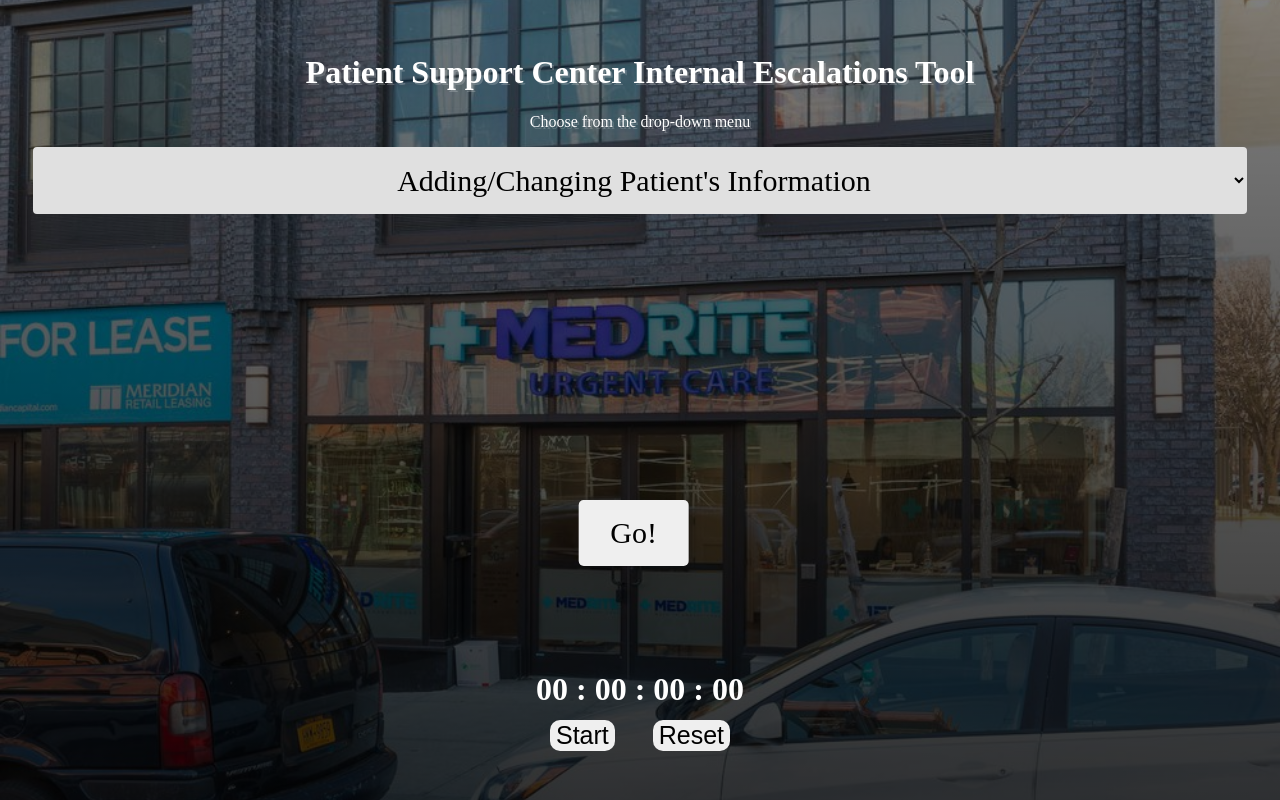
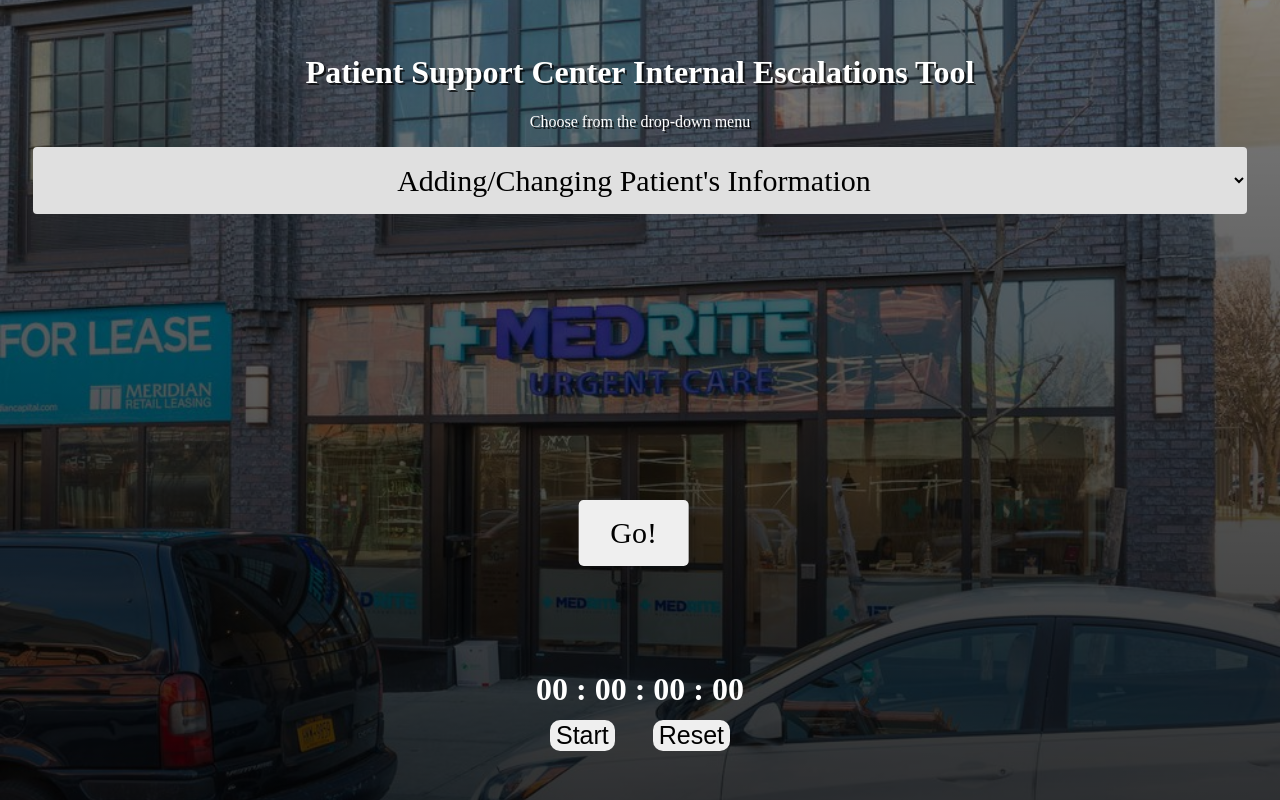
Before and after one commit to youssefkead/Medrite, a plain HTML site: page index.html in a window 1280 px wide. Drawn offline with Linux system fonts and the light colour scheme; a web font is replaced by a local one.

Commit message:
Add files via upload

```diff
--- a/mystyle.css
+++ b/mystyle.css
@@ -1,4 +1,5 @@
 body {
+  /*SPECIAL THANKS TO MIEVEE FOR THE COOL PIC*/
   background-image: url('myv.jpg');
   background-repeat: no-repeat;
   background-attachment: fixed;
@@ -23,10 +24,16 @@ body {
 }
 
 .shadow-center-text {
-  text-shadow: 2px 2px rgba(255,255,255,0.2);
+  text-shadow: 2px 2px rgba(0,0,0,0.7);
   text-align:center;
 
 }
+
+/*
+.outline-text{
+  -webkit-text-stroke: 0.4px black;
+}
+*/
 
 #select-tool {
   width: 100%;
@@ -152,6 +159,7 @@ height: 50px;
 }
 
 
+
 .start-button{
     border: none;
   margin: 0;
```
Also changed, not shown: index.html (+5 -0 lines).
